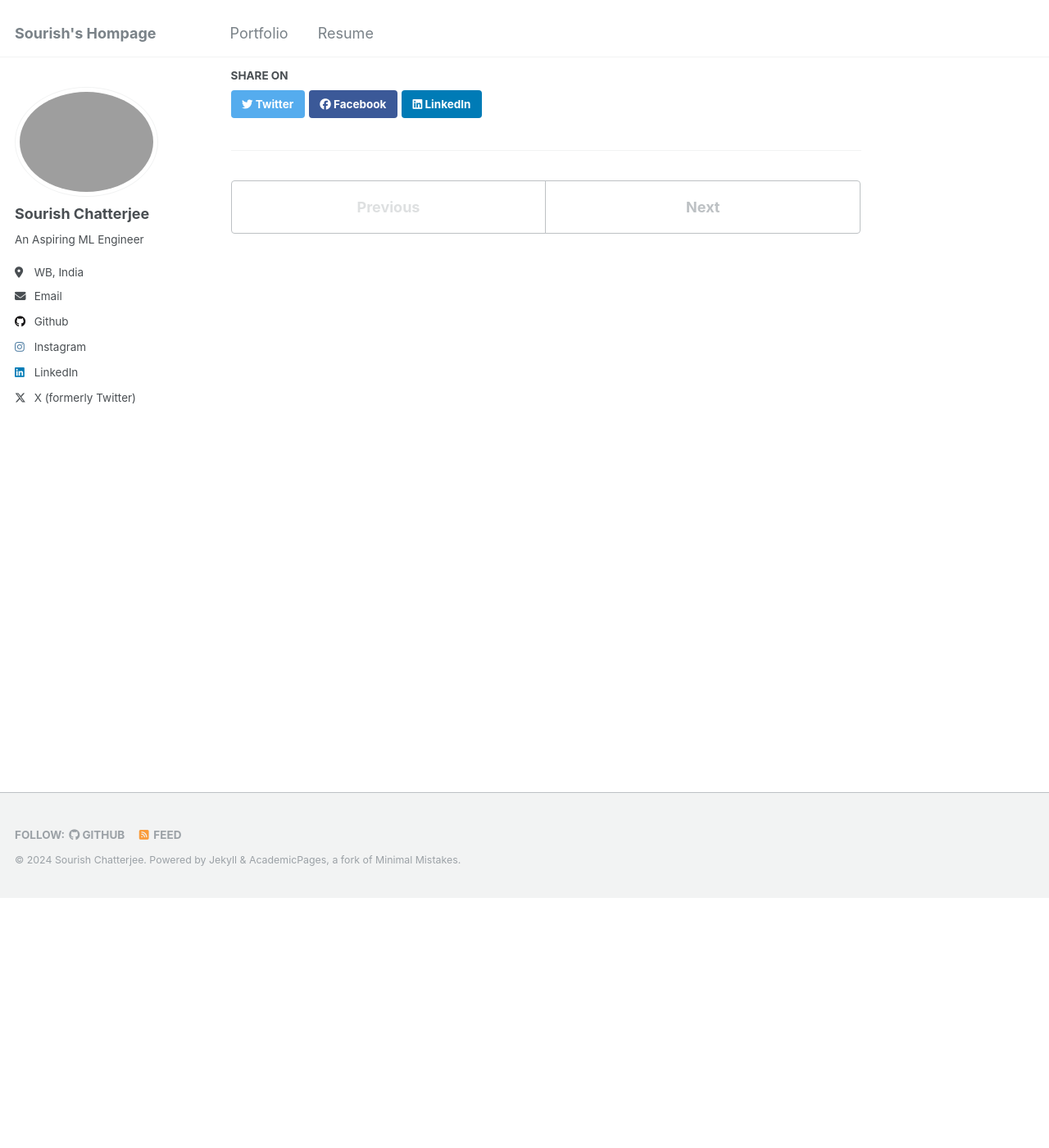
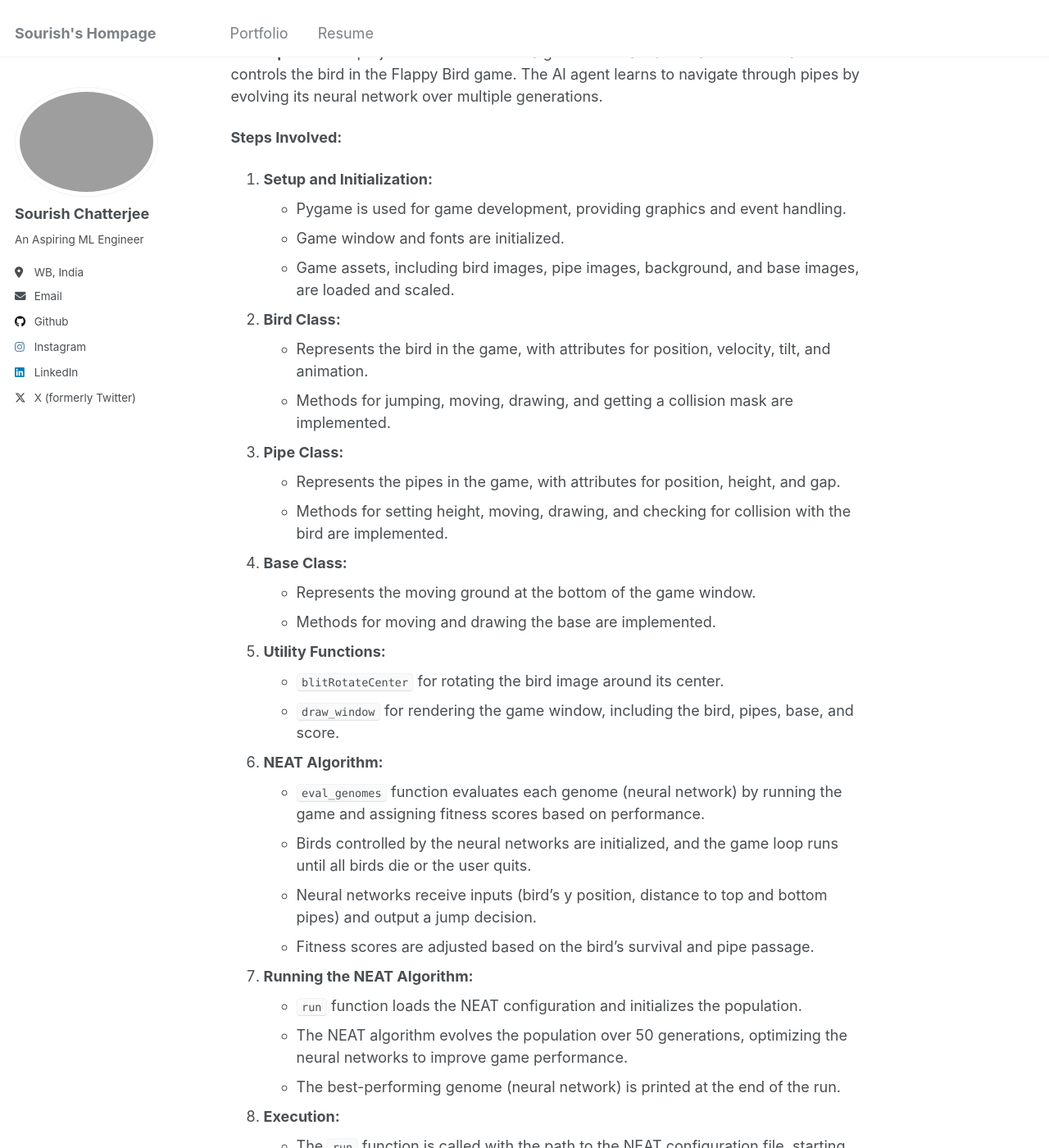
Before and after one commit to Nexalyze/Nexalyze.github.io, a Jekyll site: the page built from _portfolio/portfolio-1.md, in a window 1280 px wide and 1400 px high, scrolled down 305 px. Shown: the whole window at 82% size. Built offline with Jekyll 4.4.1, drawn with Linux system fonts in a browser that asks for light colours; some of the changed text lies outside the part shown.

Commit message:
File Changes

```diff
--- a/_portfolio/portfolio-1.md
+++ b/_portfolio/portfolio-1.md
@@ -1,7 +1,53 @@
 ---
-title: "Portfolio item number 1"
-excerpt: "Short description of portfolio item number 1<br/><img src='/images/500x300.png'>"
+title: "AI-Powered Flappy Bird Game Using NEAT Algorithm"
+excerpt: "Item 1<br/><img src='/images/Flappy3D_environment.png'>"
 collection: portfolio
 ---
 
-This is an item in your portfolio. It can be have images or nice text. If you name the file .md, it will be parsed as markdown. If you name the file .html, it will be parsed as HTML.
+# AI-Powered-Flappy-Bird-Game-Using-NEAT-Algorithm
+
+**Objective:**
+To develop an AI agent that can play the Flappy Bird game autonomously using the NEAT (NeuroEvolution of Augmenting Topologies) algorithm for neural network evolution.
+
+**Description:**
+This project utilizes the NEAT algorithm to train a neural network that controls the bird in the Flappy Bird game. The AI agent learns to navigate through pipes by evolving its neural network over multiple generations.
+
+**Steps Involved:**
+
+1. **Setup and Initialization:**
+   - Pygame is used for game development, providing graphics and event handling.
+   - Game window and fonts are initialized.
+   - Game assets, including bird images, pipe images, background, and base images, are loaded and scaled.
+
+2. **Bird Class:**
+   - Represents the bird in the game, with attributes for position, velocity, tilt, and animation.
+   - Methods for jumping, moving, drawing, and getting a collision mask are implemented.
+
+3. **Pipe Class:**
+   - Represents the pipes in the game, with attributes for position, height, and gap.
+   - Methods for setting height, moving, drawing, and checking for collision with the bird are implemented.
+
+4. **Base Class:**
+   - Represents the moving ground at the bottom of the game window.
+   - Methods for moving and drawing the base are implemented.
+
+5. **Utility Functions:**
+   - `blitRotateCenter` for rotating the bird image around its center.
+   - `draw_window` for rendering the game window, including the bird, pipes, base, and score.
+
+6. **NEAT Algorithm:**
+   - `eval_genomes` function evaluates each genome (neural network) by running the game and assigning fitness scores based on performance.
+   - Birds controlled by the neural networks are initialized, and the game loop runs until all birds die or the user quits.
+   - Neural networks receive inputs (bird's y position, distance to top and bottom pipes) and output a jump decision.
+   - Fitness scores are adjusted based on the bird's survival and pipe passage.
+
+7. **Running the NEAT Algorithm:**
+   - `run` function loads the NEAT configuration and initializes the population.
+   - The NEAT algorithm evolves the population over 50 generations, optimizing the neural networks to improve game performance.
+   - The best-performing genome (neural network) is printed at the end of the run.
+
+8. **Execution:**
+   - The `run` function is called with the path to the NEAT configuration file, starting the training process.
+
+**Conclusion:**
+The project successfully demonstrates the use of the NEAT algorithm to train a neural network for playing the Flappy Bird game. The AI agent learns to navigate through the pipes by evolving its neural network over multiple generations, achieving improved performance with each generation. The trained model can be further refined and tested for real-time performance in the game.
```
Also changed, not shown: 1 other file.
